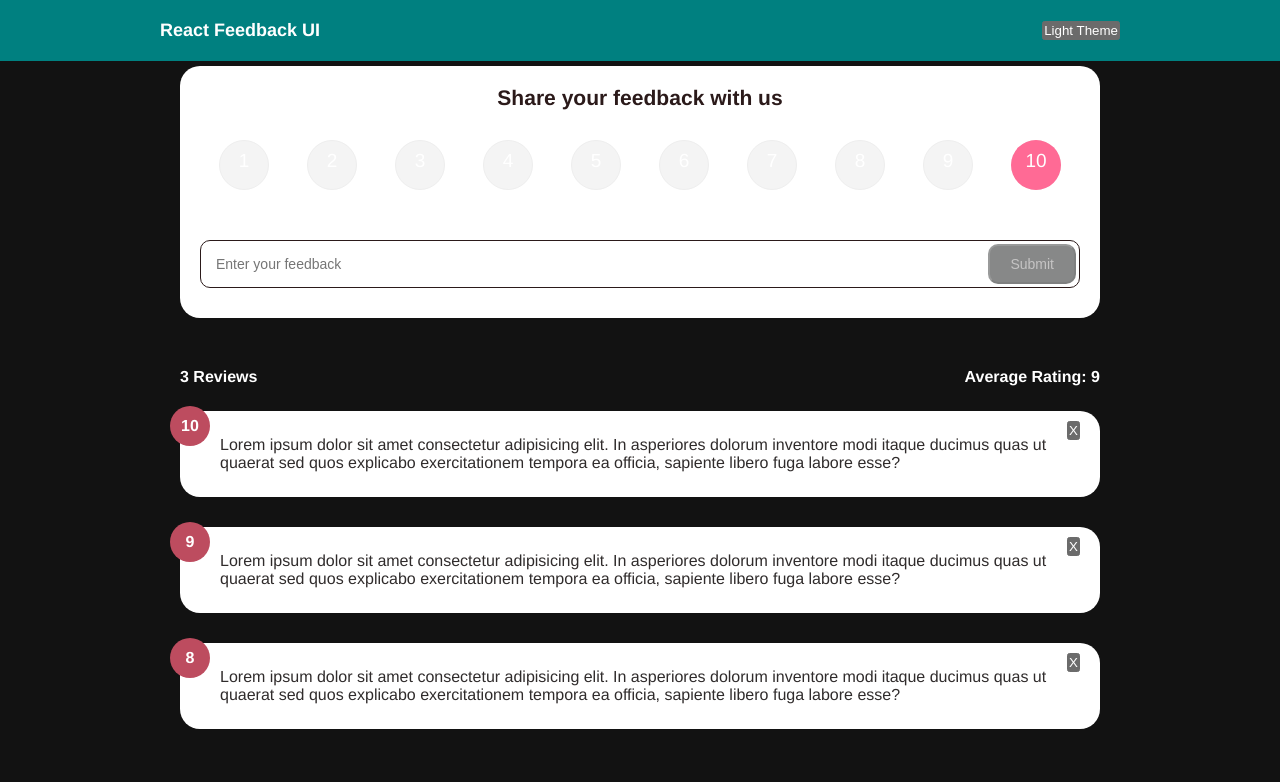
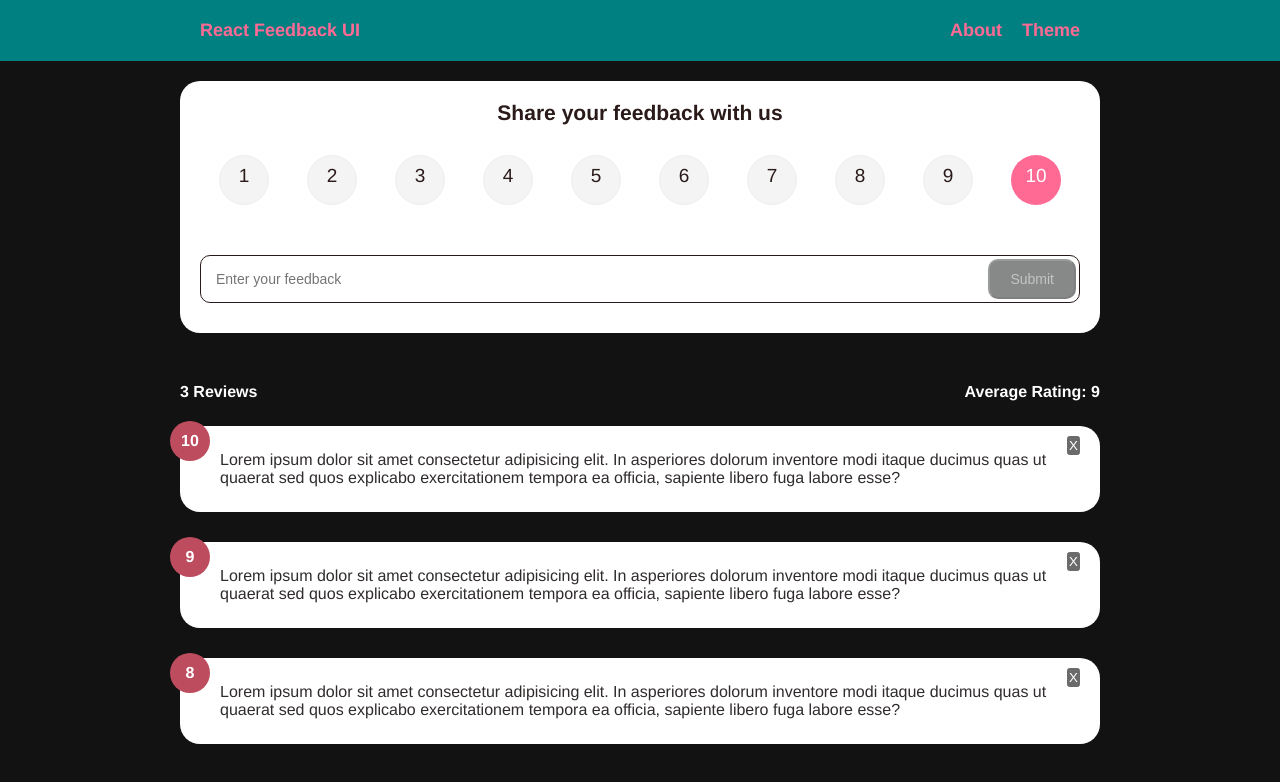
Before and after one commit to codingbbq/react-feedback-app, a React (Create React App) app: page / in a window 1280 px wide. Shown: the top 782 px of the page. Built offline with nearby package versions, Linux system fonts and the light colour scheme.

Commit message:
Routing and Links

```diff
--- a/package.json
+++ b/package.json
@@ -9,13 +9,14 @@
     "@testing-library/user-event": "^13.5.0",
     "react": "^18.2.0",
     "react-dom": "^18.2.0",
+    "react-router-dom": "^6.15.0",
     "react-scripts": "5.0.1",
     "web-vitals": "^2.1.4"
   },
   "scripts": {
     "start": "react-scripts start",
-    "predeploy" : "npm run build",
-    "deploy" : "gh-pages -d build",
+    "predeploy": "npm run build",
+    "deploy": "gh-pages -d build",
     "build": "react-scripts build",
     "test": "react-scripts test",
     "eject": "react-scripts eject"
--- a/src/App.js
+++ b/src/App.js
@@ -4,6 +4,8 @@ import FeedbackData from './data/FeedbackData';
 import { useState } from 'react';
 import FeedbackStats from './components/Feedback/FeedbackStats';
 import FeedbackForm from './components/Feedback/FeedbackForm';
+import AboutPage from './components/About/AboutPage';
+import { BrowserRouter as Router, Route, Routes } from 'react-router-dom';
 function App() {
 
   const [feedback, setFeedback] = useState(FeedbackData);
@@ -20,12 +22,23 @@ function App() {
 
   return (
     <>
+      <Router>
         <Header />
         <div className='container'>
+          <Routes>
+            <Route exact path='/' element={
+              <>
                 <FeedbackForm handleFeedback={addFeedback} />
                 <FeedbackStats feedback={feedback} />
                 <FeedbackList feedback={feedback} handleDelete={deleteFeedback} />
+              </>
+            }>
+            </Route>
+
+            <Route path='/about' element={<AboutPage />}></Route>
+          </Routes>
         </div>
+      </Router>
     </>
   );
 }
--- a/src/assets/css/style.css
+++ b/src/assets/css/style.css
@@ -5,6 +5,7 @@
     --clr-bg-primary: rgb(56, 68, 235);
     --clr-secondary: black;
     --clr-bg-secondary: teal;
+    --clr-main: #ff6a95;
     --clr-disabled: rgb(197, 196, 196);
     --clr-bg-disabled: rgb(135, 136, 136);
     --clr-bg-item: white;
@@ -42,10 +43,14 @@ html {
 body {
     -webkit-font-smoothing: antialiased;
     -moz-osx-font-smoothing: grayscale;
-    color: var(--clr-neutral-100);
+    color: var(--clr-neutral-900);
     font-family: var(--ff-base);
     font-size: var(--fs-400);
     font-weight: var(--fw-regular);
+}
+
+ul li {
+    list-style-type: none;
 }
 
 .container {
@@ -56,18 +61,27 @@ body {
 header {
     background-color: teal;
     padding: 20px;
+    margin-bottom: 20px;
 }
 
 header nav {
     margin: auto;
     max-width: 960px;
+    padding: 0 30px;
     display: flex;
-    align-items: center;
     justify-content: space-between;
 }
-
-header nav h1{
+header nav ul {
+    display: flex;
+}
+header nav ul li{
+    padding: 0 10px;
+}
+header nav ul a{
+    text-decoration: none;
     font-size: var(--fs-400);
+    font-weight: bold;
+    color: var(--clr-main);
 }
 
 .no-data {
@@ -96,6 +110,7 @@ header nav h1{
 .item span {
     position: absolute;
     background-color: var(--clr-feedback-score);
+    color: var(--clr-neutral-100);
     font-size: var(--fs-300);
     font-weight: bold;
     border-radius: 50%;
@@ -210,7 +225,7 @@ header nav h1{
 
   .rating li:hover,
   .num-display {
-    background: #ff6a95;
+    background: var(--clr-main);
     color: #fff;
   }
 
@@ -219,6 +234,6 @@ header nav h1{
   }
 
   [type='radio']:checked ~ label {
-    background: #ff6a95;
+    background: var(--clr-main);
     color: #fff;
   }
--- /dev/null
+++ b/src/components/About/AboutPage.jsx
@@ -0,0 +1,14 @@
+import Card from '../Shared/Card';
+
+function AboutPage() {
+    return (
+        <>
+            <Card>
+                <h1>About</h1>
+                <p>A react feedback app to learn and understand how a react application works</p>
+            </Card>
+        </>
+    )
+}
+
+export default AboutPage;
--- a/src/components/Header.jsx
+++ b/src/components/Header.jsx
@@ -1,9 +1,18 @@
+import AboutLink from './Link/AboutLink';
+import HomeLink from './Link/HomeLink';
+import ThemeLink from './Link/ThemeLink';
+
 function Header() {
     return (
         <header>
             <nav className='container'>
-                <h1>React Feedback UI</h1>
-                <button>Light Theme</button>
+                <ul>
+                    <li><HomeLink label={'React Feedback UI'}></HomeLink></li>
+                </ul>
+                <ul>
+                    <li><AboutLink /></li>
+                    <li><ThemeLink /></li>
+                </ul>
             </nav>
         </header>
     )
--- /dev/null
+++ b/src/components/Link/AboutLink.jsx
@@ -0,0 +1,13 @@
+import { NavLink } from 'react-router-dom';
+
+function AboutLink() {
+    return (
+        <>
+            <NavLink to='/about'>
+                About
+            </NavLink>
+        </>
+    )
+}
+
+export default AboutLink;
--- /dev/null
+++ b/src/components/Link/HomeLink.jsx
@@ -0,0 +1,11 @@
+import { NavLink } from 'react-router-dom';
+
+function HomeLink({label}) {
+    return (
+        <>
+            <NavLink to='/'>{label}</NavLink>
+        </>
+    )
+}
+
+export default HomeLink;
--- /dev/null
+++ b/src/components/Link/ThemeLink.jsx
@@ -0,0 +1,9 @@
+import { NavLink } from 'react-router-dom';
+function ThemeLink() {
+    return (
+        <>
+            <NavLink>Theme</NavLink>
+        </>
+    )
+}
+export default ThemeLink;
```
Also changed, not shown: 2 other files (tests, documents, lock files or other folders). Lines whose indentation alone changed are shown as unchanged.
